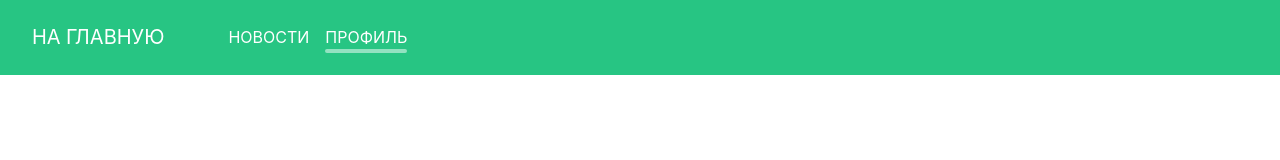
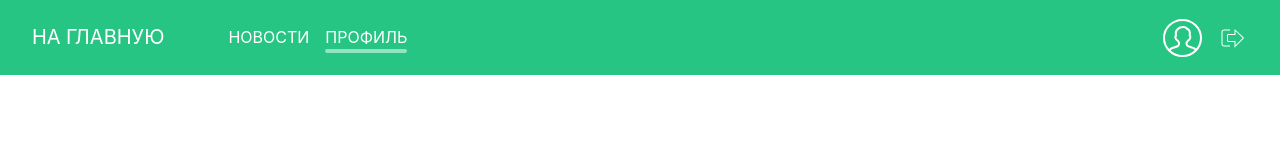
Before and after one commit to EGOISTIxx/digital-system, a React app: page /profile in a window 1280 px wide. Shown: the top 160 px of the page. Built offline with nearby package versions, Linux system fonts and the light colour scheme; sample sign-in values are in the browser's storage; a web font is replaced by a local one.

Commit message:
feat: update layout header and added posibility to logout

```diff
--- a/src/components/Header/Header.tsx
+++ b/src/components/Header/Header.tsx
@@ -3,12 +3,14 @@ import React from 'react'
 import { HeaderWrapper } from './SHeader'
 import { Logo } from './components/Logo/Logo'
 import { NavBar } from './components/NavBar/NavBar'
+import { User } from './components/User/User'
 
 export const Header = () => {
   return (
     <HeaderWrapper>
       <Logo />
       <NavBar />
+      <User />
     </HeaderWrapper>
   )
 }
--- /dev/null
+++ b/src/components/Header/components/User/SUser.ts
@@ -0,0 +1,22 @@
+import styled from 'styled-components'
+
+import { ReactComponent as LogoutLogo } from '../../../../assets/icons/logout.svg'
+
+export const LogoutWrapper = styled.div`
+  position: absolute;
+  right: 2rem;
+  top: 0;
+  bottom: 0;
+  display: flex;
+  align-items: center;
+  column-gap: 0.5rem;
+`
+
+export const UserData = styled.span`
+  color: ${(props) => props.theme.colors.gray.gray1};
+  font-size: ${(props) => props.theme.fontSize.essize};
+`
+
+export const StyledLogoutLogo = styled(LogoutLogo)`
+  cursor: pointer;
+`
--- /dev/null
+++ b/src/components/Header/components/User/User.tsx
@@ -0,0 +1,47 @@
+import React from 'react'
+
+import { useDispatch, useSelector } from 'react-redux'
+import { useNavigate, useLocation } from 'react-router-dom'
+
+import { ReactComponent as UserLogo } from '../../../../assets/icons/userLogo.svg'
+import {
+  logout,
+  selectCurrentUser,
+} from '../../../../store/reducers/user/user.slice'
+import {
+  LogoutWrapper,
+  StyledLogoutLogo,
+  UserData,
+} from './SUser'
+
+export const User = () => {
+  const userData = useSelector(selectCurrentUser)
+
+  const dispatch = useDispatch()
+
+  const navigate = useNavigate()
+
+  const location = useLocation()
+
+  const handleLogout = () => {
+    dispatch(logout())
+
+    // TODO: create routes file and update this method
+    if (location.pathname === '/profile') {
+      navigate('/auth/login')
+    }
+
+    localStorage.removeItem('userData')
+    localStorage.removeItem('isUserAuthenticated')
+  }
+
+  if (userData === null) return
+
+  return (
+    <LogoutWrapper>
+      <UserLogo />
+      <UserData>{userData.login}</UserData>
+      <StyledLogoutLogo onClick={handleLogout} />
+    </LogoutWrapper>
+  )
+}
--- a/src/pages/Login/Login.tsx
+++ b/src/pages/Login/Login.tsx
@@ -65,8 +65,8 @@ export const LoginPage: React.FC = () => {
             isUserAuthenticated: true,
           })
         )
+        dispatch(setCredentials(values))
         navigate('/profile')
-        dispatch(setCredentials({ ...values }))
       } else {
         //TODO: error emulation
         const errorMessage = systemMessages.find(
--- a/src/store/reducers/user/user.slice.ts
+++ b/src/store/reducers/user/user.slice.ts
@@ -4,9 +4,7 @@ const userSlice = createSlice({
   name: 'user',
   initialState: {
     // TODO: remove this localStorage methods when RestAPI will be create
-    user: JSON.parse(
-      localStorage.getItem('userData')
-    ),
+    user: JSON.parse(localStorage.getItem('userData')),
     isUserAuthenticated: Boolean(
       JSON.parse(
         localStorage.getItem('isUserAuthenticated')
@@ -15,8 +13,8 @@ const userSlice = createSlice({
   },
   reducers: {
     setCredentials: (state, action) => {
-      const { user } = action.payload
-      state.user = user
+      const { login, password } = action.payload
+      state.user = { login, password }
     },
     setIsUserAuthenticated: (state, action) => {
       const { isUserAuthenticated } = action.payload
@@ -29,7 +27,11 @@ const userSlice = createSlice({
   },
 })
 
-export const { setCredentials, logout, setIsUserAuthenticated } = userSlice.actions
+export const {
+  setCredentials,
+  logout,
+  setIsUserAuthenticated,
+} = userSlice.actions
 
 export const userReducer = userSlice.reducer
 
```
Also changed, not shown: src/assets/icons/logout.svg (added), src/assets/icons/userLogo.svg (added).
